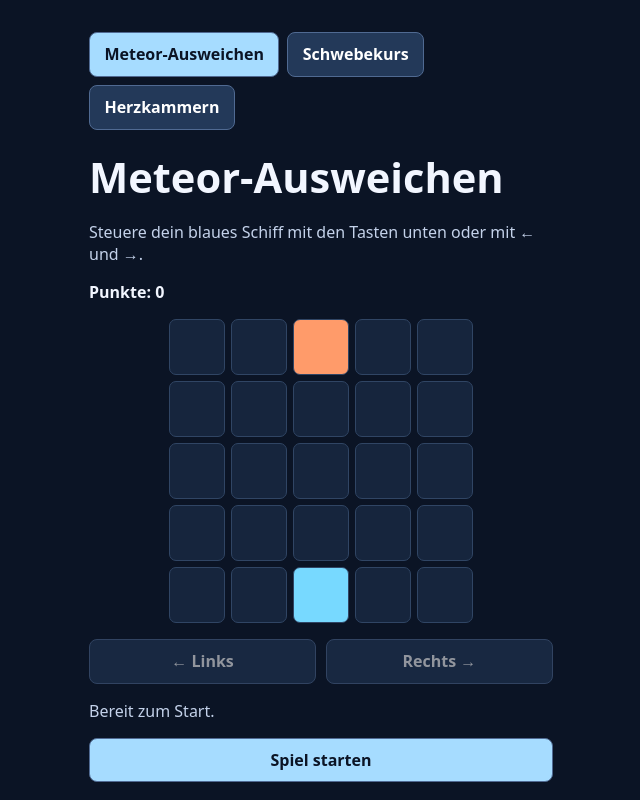
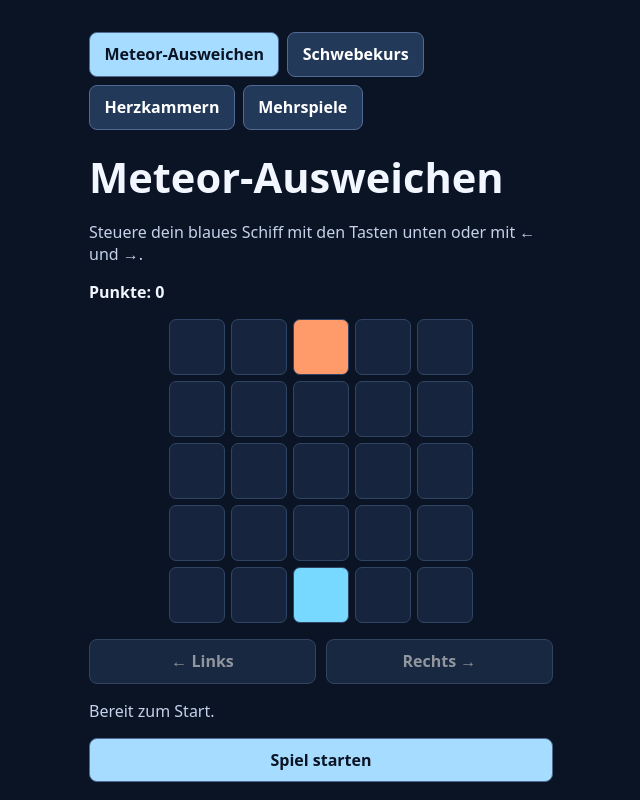
Before and after one commit to wackna55-netizen/meteor-ausweichen, a plain HTML site: page index.html in a window 1280 px wide. Shown: the top 800 px of the page, without its empty margins (319-959 px from the left). Drawn offline with Linux system fonts and the light colour scheme; no server answers.

Commit message:
Update index.html

```diff
--- a/index.html
+++ b/index.html
@@ -221,12 +221,17 @@
   nav.id = "spielwahl";
   nav.setAttribute("aria-label", "Spiel auswählen");
   nav.innerHTML = `
-    <button type="button" aria-pressed="true">Meteor-Ausweichen</button>
-    <button type="button" aria-pressed="false">Schwebekurs</button>
-    <button type="button" aria-pressed="false">Herzkammern</button>`;
+  <button type="button" aria-pressed="true">Meteor-Ausweichen</button>
+  <button type="button" aria-pressed="false">Schwebekurs</button>
+  <button type="button" aria-pressed="false">Herzkammern</button>
+  <a href="https://tillolemartens-spec.github.io/Games/"
+     target="_blank" rel="noopener noreferrer"
+     style="display:inline-flex;align-items:center;min-height:44px;padding:.65rem .9rem;border:1px solid #506a92;border-radius:8px;background:#233959;color:white;font-weight:650;text-decoration:none;">
+    Mehrspiele
+  </a>`;
 
-  const flug = document.createElement("div");
-  flug.hidden = true;
+const flug = document.createElement("div");
+ flug.hidden = true;
   flug.innerHTML = `
     <h1>Schwebekurs</h1>
     <p>Dein Gleiter sinkt von selbst. Tippe auf Hoch oder drücke die Leertaste,
```
